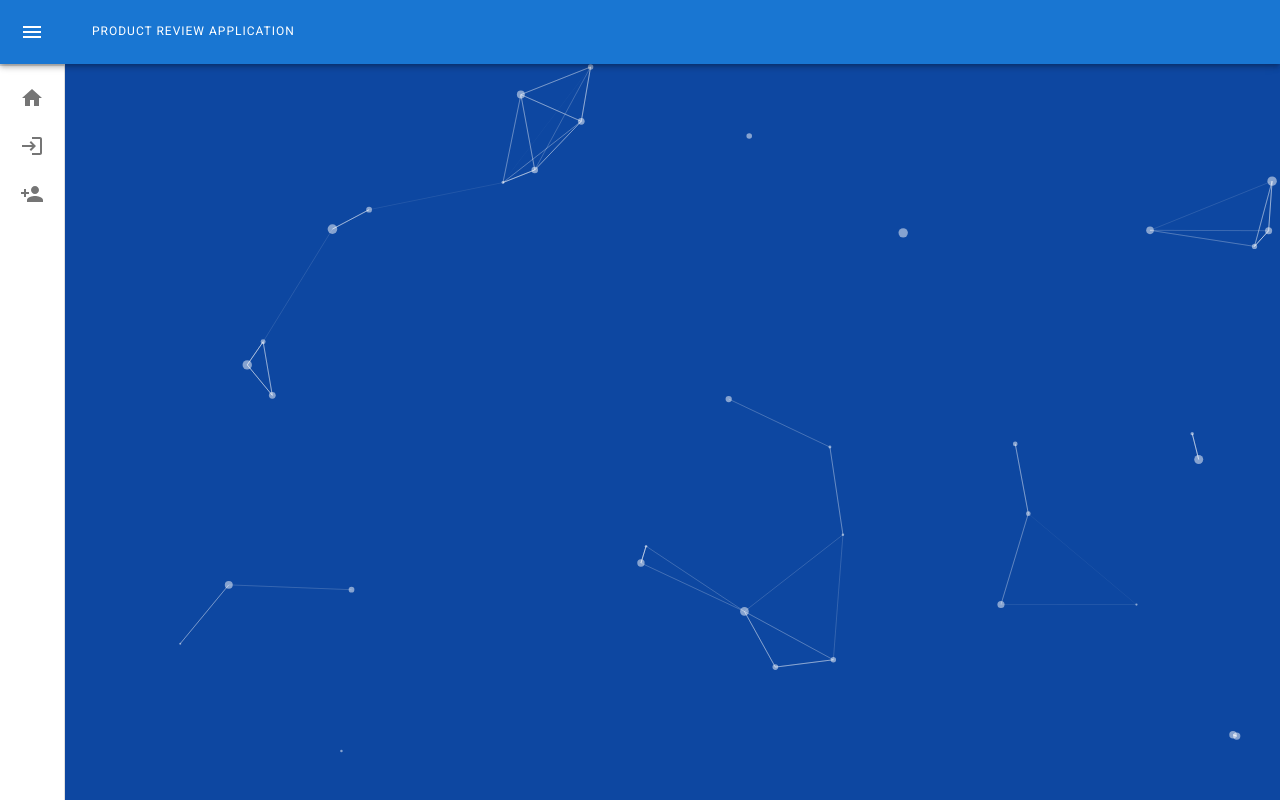
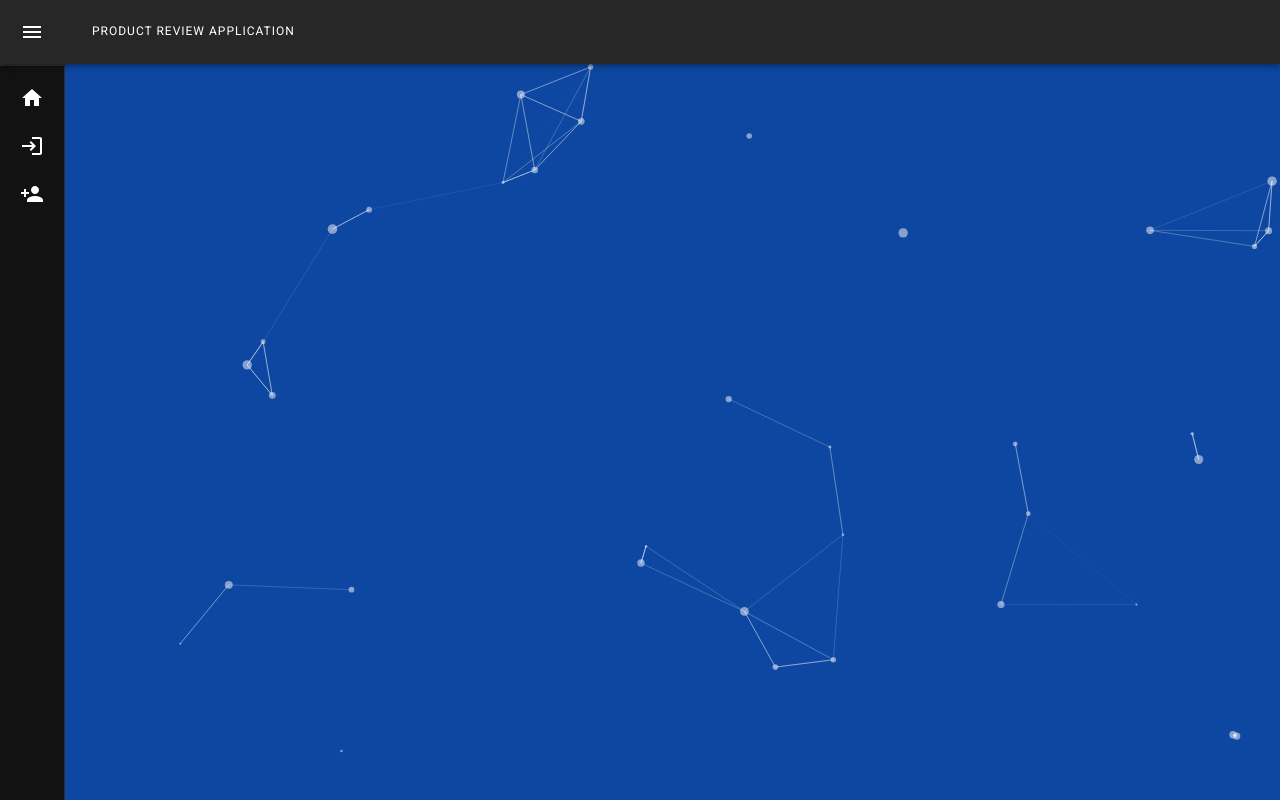
Before and after one commit to raczmirko/product-review-app-complete-frontend-mui, a React (Create React App) app: page / in a window 1280 px wide. Built offline with nearby package versions, Linux system fonts and the light colour scheme.

Commit message:
feat: enabled dark mode by default

```diff
--- a/src/App.jsx
+++ b/src/App.jsx
@@ -2,15 +2,26 @@
 import { Typography } from '@mui/material';
 import Sidebar from './components/Sidebar';
 import ParticleBackground from './components/ParticleBackground';
+import { ThemeContext, ThemeProvider, createTheme } from '@mui/material/styles';
+import CssBaseline from '@mui/material/CssBaseline';
+
+const darkTheme = createTheme({
+    palette: {
+      mode: 'dark',
+    },
+  });
 
 const App = () => {
     const [isLoggedIn, setIsLoggedIn] = useState(false);
     return (
-        <div>
-            <Sidebar isLoggedIn={isLoggedIn}/>
-            <ParticleBackground />
-            <Typography variant='h1'>Hello World!</Typography>
-        </div>
+        <ThemeProvider theme={darkTheme}>
+            <CssBaseline />
+            <div>
+                <Sidebar isLoggedIn={isLoggedIn}/>
+                <ParticleBackground />
+                <Typography variant='h1'>Hello World!</Typography>
+            </div>
+        </ThemeProvider>
     )
 }
 
```
